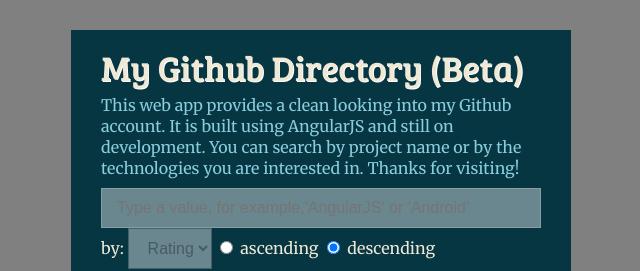
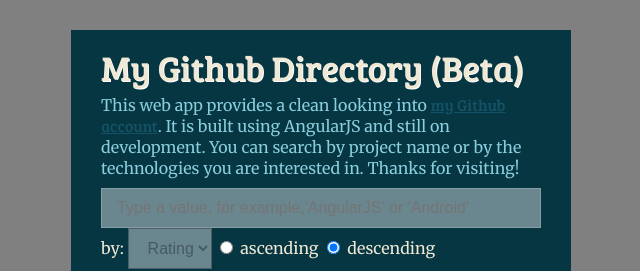
Before and after one commit to vinhnghi223/vinhnghi223.github.io, a plain HTML site: page index.html in a window 1280 px wide. Shown: the top 271 px of the page, without its empty margins (319-959 px from the left). Drawn offline with Linux system fonts and the light colour scheme; a web font is replaced by a local one.

Commit message:
add github link

```diff
--- a/index.html
+++ b/index.html
@@ -12,7 +12,7 @@
 <div class="main" ng-controller = "MyController">
   <div class="search">
     <h1>My Github Directory (Beta)</h1>
-    <p>This web app provides a clean looking into my Github account. It is built using AngularJS and still on development. You can search by project name or by the technologies you are interested in.  Thanks for visiting!</p>
+    <p>This web app provides a clean looking into <a href="https://github.com/vinhnghi223">my Github account</a>. It is built using AngularJS and still on development. You can search by project name or by the technologies you are interested in.  Thanks for visiting!</p>
     <label>search: </label>
     <input ng-model="query" placeholder="Type a value, for example,'AngularJS' or 'Android' " autofocus />
 
```
